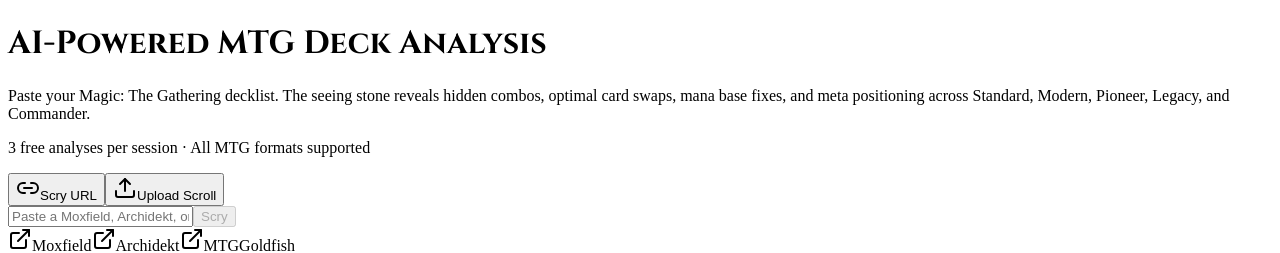
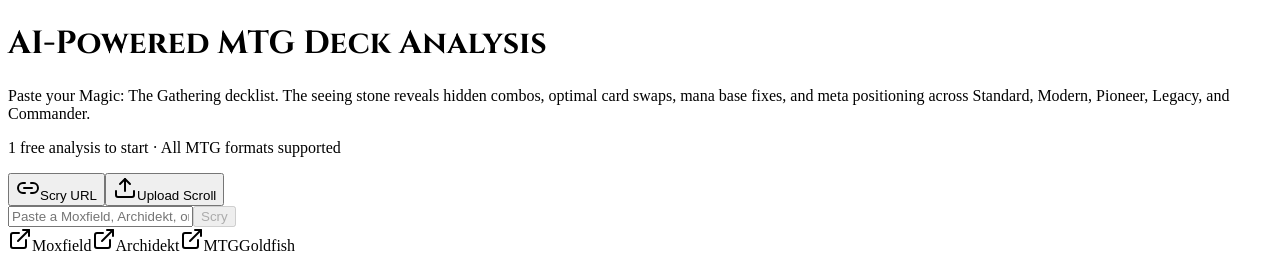
Before and after one commit to ngvandam-ux/ithil-stone, a React (Vite) app in the folder client/: page / in a window 1280 px wide. Shown: the part 4240-4493 px from the top of the page. Built offline with nearby package versions, Linux system fonts and the light colour scheme; no server answers.

Commit message:
Change free credits from 3 to 1 per user

```diff
--- a/client/src/pages/home.tsx
+++ b/client/src/pages/home.tsx
@@ -339,7 +339,7 @@
                   across Standard, Modern, Pioneer, Legacy, and Commander.
                 </p>
                 <p className="text-xs text-muted-foreground/50 mt-2">
-                  3 free analyses per session · All MTG formats supported
+                  1 free analysis to start · All MTG formats supported
                 </p>
               </div>
             </div>
```
Also changed, not shown: 3 other files (tests, documents, lock files or other folders).
